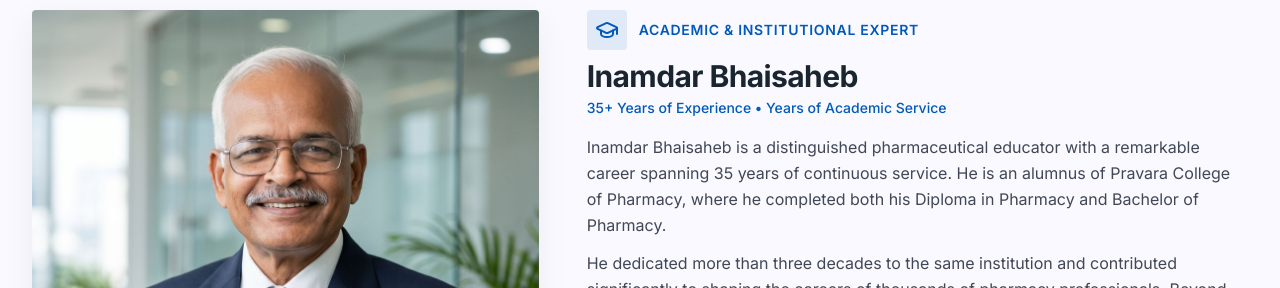
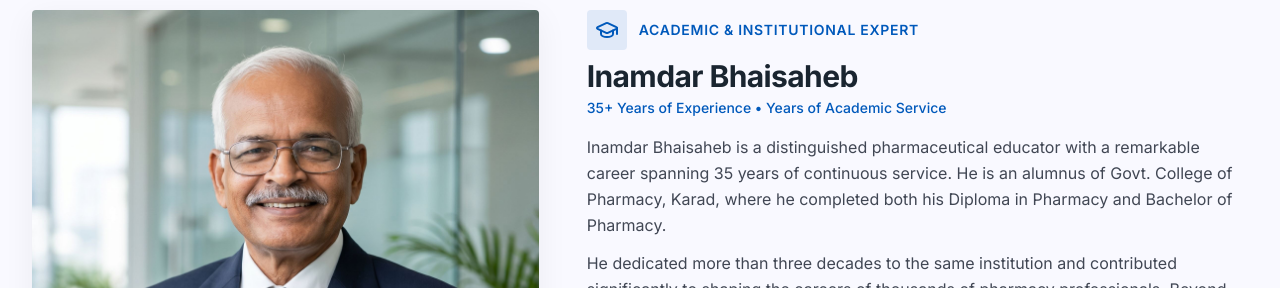
Before and after one commit to abdurrahmanshkh/alvertech-solutions, a Next.js app: page /about in a window 1280 px wide. Shown: the part 2800-3088 px from the top of the page. Built offline with nearby package versions, Linux system fonts and the light colour scheme.

Commit message:
updated college name

```diff
--- a/src/app/about/client.tsx
+++ b/src/app/about/client.tsx
@@ -82,7 +82,7 @@ const founders = [
     linkedin: "https://www.linkedin.com/in/bhaisaheb-inamdar-711b25402/",
     phone: "+91 70209 92919",
     email: "bbidpham@gmail.com",
-    bio: "Inamdar Bhaisaheb is a distinguished pharmaceutical educator with a remarkable career spanning 35 years of continuous service. He is an alumnus of Pravara College of Pharmacy, where he completed both his Diploma in Pharmacy and Bachelor of Pharmacy.",
+    bio: "Inamdar Bhaisaheb is a distinguished pharmaceutical educator with a remarkable career spanning 35 years of continuous service. He is an alumnus of Govt. College of Pharmacy, Karad, where he completed both his Diploma in Pharmacy and Bachelor of Pharmacy.",
     extendedBio:
       "He dedicated more than three decades to the same institution and contributed significantly to shaping the careers of thousands of pharmacy professionals. Beyond teaching, he is recognized for mentorship, academic rigor, and professional ethics.",
     competencies: [
```
Also changed, not shown: 1 other file (tests, documents, lock files or other folders).
